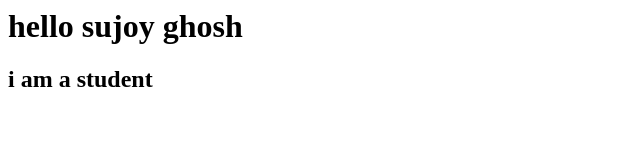
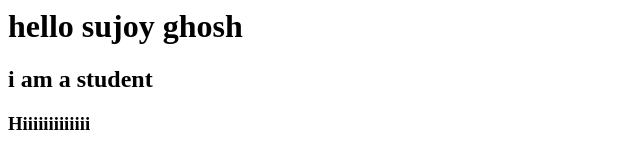
Before and after one commit to Shreya-mon/sujoy, a plain HTML site: page index.html in a window 1280 px wide. Shown: the whole page, without its empty margins (0-640 px from the left). Drawn offline with Linux system fonts and the light colour scheme.

Commit message:
Update index.html

```diff
--- a/index.html
+++ b/index.html
@@ -8,5 +8,6 @@
   <body>
     <h1>hello sujoy ghosh</h1>
     <h2>i am a student</h2>
+    <h3>Hiiiiiiiiiiiii</h3>
   </body>
 </html>
```
